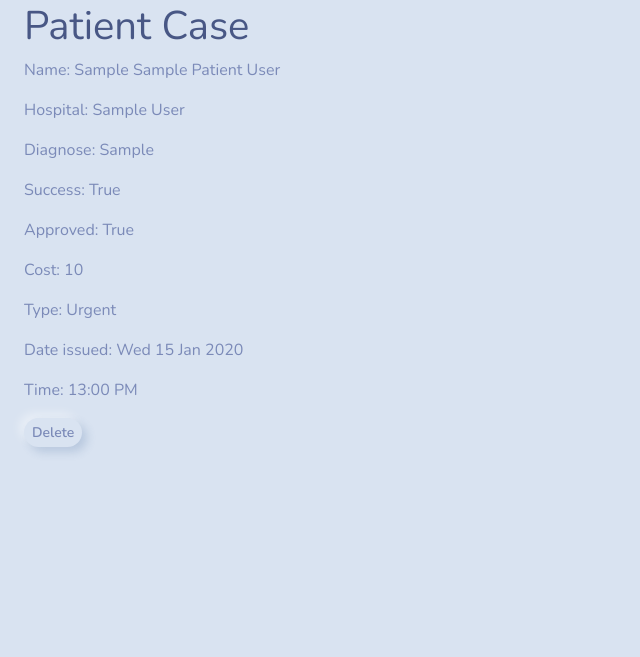
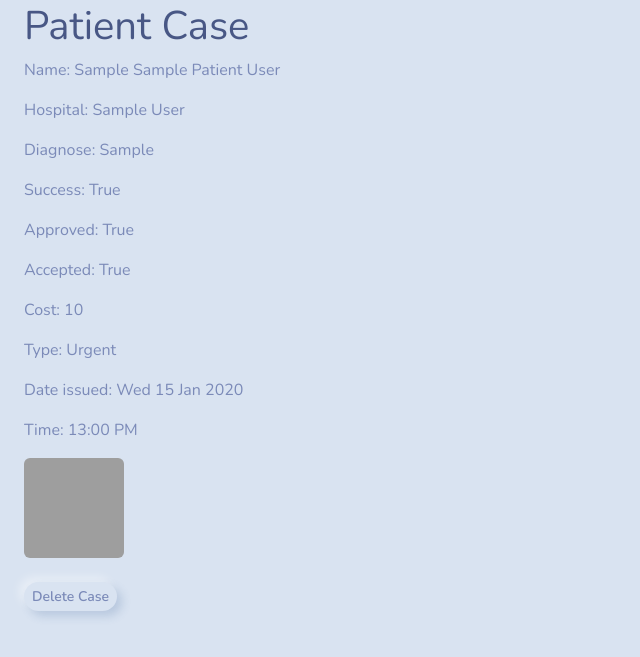
Before and after one commit to AhmedRashed669/Ehsan, a Django app: page /patients/casedetail/1 in a window 1280 px wide. Shown: the part 58-715 px from the top of the page, without its empty margins (0-640 px from the left). Run offline with Django 5.2, Linux system fonts and the light colour scheme; a user stored in the database is signed in; tables that the repository leaves empty hold one stand-in row (values such as "Sample post"); grey boxes are pictures that could not be loaded.

Commit message:
added the accepted func

```diff
--- a/patients/models.py
+++ b/patients/models.py
@@ -43,6 +43,7 @@
     case_type = models.CharField(max_length=10,choices = case_type_choices)
     created_date = models.DateTimeField(default = timezone.now)
     is_approve = models.BooleanField(default = False)
+    is_accepted = models.BooleanField(default = False)
     docs =  models.FileField(upload_to='patients_docs',null=True)
 
     def __str__(self) -> str:
@@ -57,6 +58,10 @@
         self.is_successful = True
         self.save()
 
+    def accepted(self):
+        self.is_accepted = True
+        self.save()
+
     class Meta:
         permissions = (("can_approve_cases","Set case as approved"),
                        ("can_succeed_case","Set case as successful"),)
--- a/patients/templates/patients/patientcase_detail.html
+++ b/patients/templates/patients/patientcase_detail.html
@@ -1,5 +1,6 @@
 {% extends "base.html" %}
 {% block content %}
+{% load static %}
 <div class="container-fluid">
 <h1>Patient Case</h1>
 <p>Name: {{ patientcase.patient_name }} </p>
@@ -7,25 +8,37 @@
 <p>Diagnose: {{ patientcase.diagnose }}</p>
 <p>Success: {{ patientcase.is_successful }}</p>
 <p>Approved: {{ patientcase.is_approve }}</p>
+<p>Accepted: {{ patientcase.is_accepted }}</p>
 <p>Cost: {{ patientcase.cost }}</p>
 <p>Type: {{ patientcase.case_type }}</p>
 <p>Date issued: {{patientcase.created_date|date:"D d M Y"}}</p>
 <p>Time: {{patientcase.created_date|time:"H:i A"}}</p>
+<a href="{{ patientcase.docs.url }}">
+    <img src="{% static 'pics/pngwing.com.png' %}" class="rounded" alt="PDF" width="100px" height="100px">
+</a>
 
-{% if patientcase.is_approve == False %}
+<br>
+<br>
+
+{% if patientcase.is_accepted == False %}
 <a href="{% url 'patients:case-update' patientcase.id %}" class="btn btn-warning btn-sm">Edit Case</a>
 {% endif %}
 
-{% if perms.patients.can_approve_cases and patientcase.is_approve is False %}
-<a href="{% url 'patients:approve_case' patientcase.id%}" class="btn btn-default btn-sm">Approve</a>
+
+{% if perms.patients.can_approve_cases and patientcase.is_accepted is True and patientcase.is_approve is False %}
+<a href="{% url 'patients:approve-case' patientcase.id%}" class="btn btn-default btn-sm">Approve</a>
+{% endif %}
+
+{% if patientcase.is_accepted == False and perms.patients.can_approve_cases %}
+<a href="{% url 'patients:accept-case' patientcase.id%}" class="btn btn-default btn-sm">Accept</a>
 {% endif %}
 
 {% if perms.patients.can_succeed_case and patientcase.is_successful is False and patientcase.is_approve is True %}
-<a href="{% url 'patients:succeed_case' patientcase.id%}" class="btn btn-default btn-sm">Successful</a>
+<a href="{% url 'patients:succeed-case' patientcase.id%}" class="btn btn-default btn-sm">Successful</a>
 {% endif %}
 
 {% if perms.patients.delete_patientcase %}
-<a href="{% url 'patients:delete-case' patientcase.id %}" class="btn btn-default btn-sm" >Delete</a>
+<a href="{% url 'patients:delete-case' patientcase.id %}" class="btn btn-danger btn-sm" >Delete Case</a>
 {% endif %}
 </div>
 {% endblock %}
--- a/patients/urls.py
+++ b/patients/urls.py
@@ -13,6 +13,7 @@
     path('casedetail/<int:pk>',PatientCaseDetail.as_view(),name = "case-detail"),
     path('updatepatientcase/<int:pk>/',UpdatePatientCase.as_view(),name="case-update"),
     path('deletepatientcase/<int:pk>/',DeletePatientCase.as_view(),name="delete-case"),
-    path("approvecase/<pk>",approve_case,name="approve_case"),
-    path("succeedcase/<pk>",succeed_case,name="succeed_case"),
+    path("approvecase/<pk>",approve_case,name="approve-case"),
+    path("succeedcase/<pk>",succeed_case,name="succeed-case"),
+    path("acceptcase/<pk>",accept_case,name="accept-case"),
 ]
--- a/patients/views.py
+++ b/patients/views.py
@@ -43,6 +43,12 @@
 def succeed_case(request,pk):
     patient_case = get_object_or_404(PatientCase,pk = pk)
     patient_case.succeeded()
+    patient_pk = patient_case.patient_name.id
+    return redirect("patients:patient-detail",pk = patient_pk )
+
+def accept_case(request,pk):
+    patient_case = get_object_or_404(PatientCase,pk = pk)
+    patient_case.accepted()
     patient_pk = patient_case.patient_name.id
     return redirect("patients:patient-detail",pk = patient_pk )
 
```
Also changed, not shown: patients/templates/patients/patient_detail.html (+10 -6 lines), patients/migrations/0013_patientcase_is_accepted.py (added).
